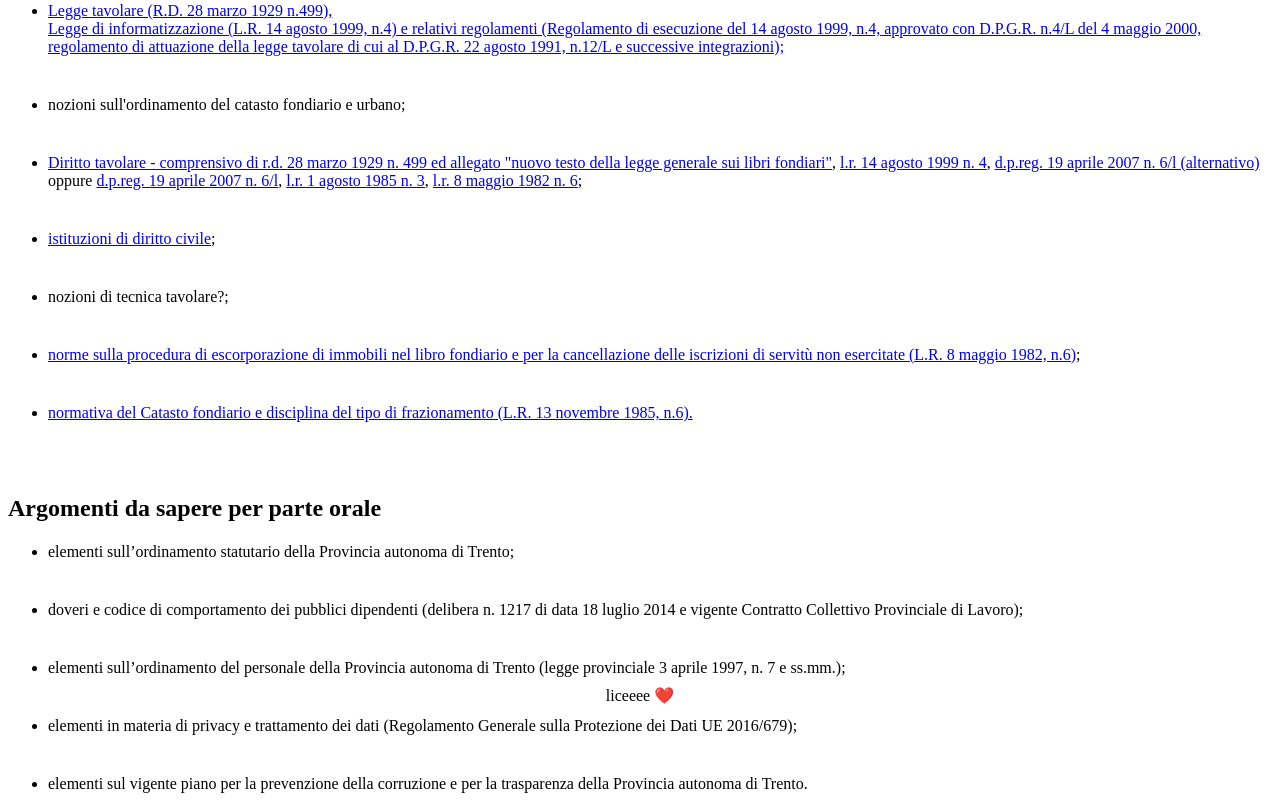
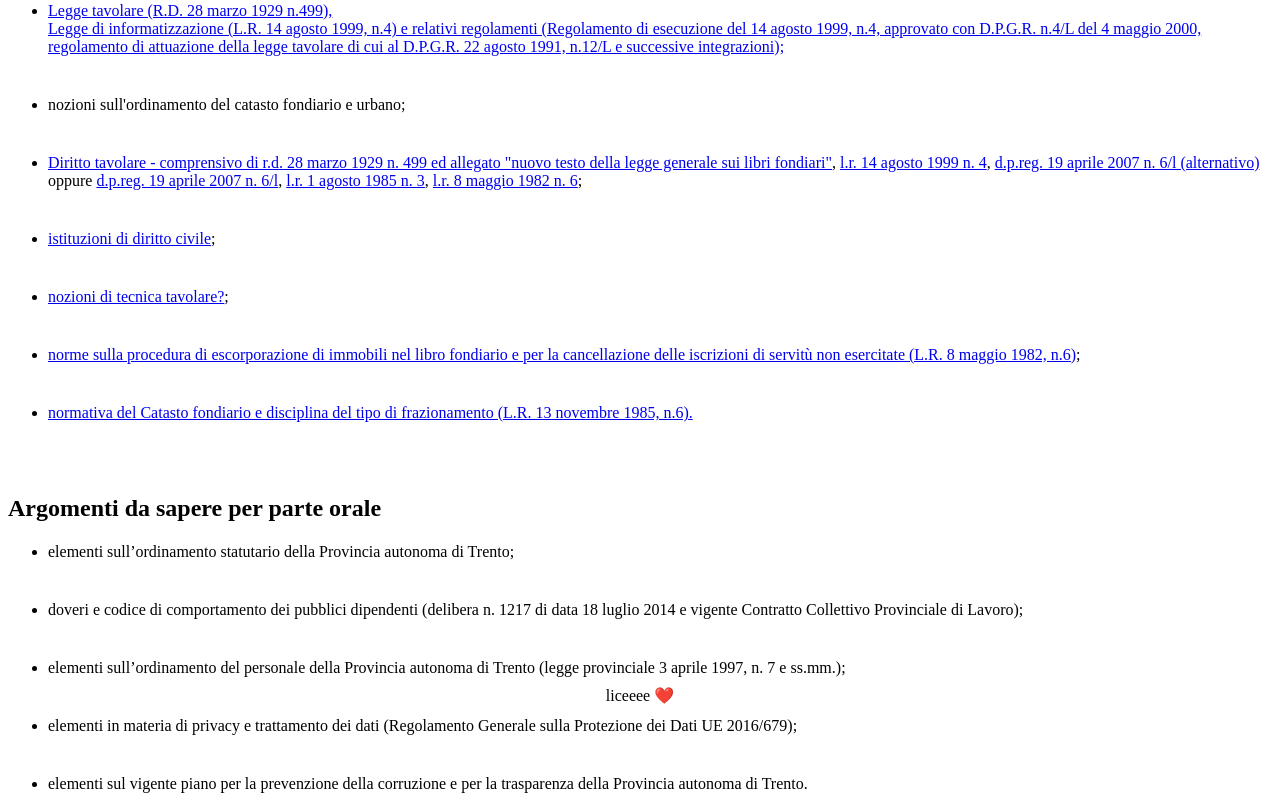
Before and after one commit to r3ftch/concorso_tavolare, a plain HTML site: page index.html in a window 1280 px wide. Shown: the part 79-889 px from the top of the page. Drawn offline with Linux system fonts and the light colour scheme.

Commit message:
Update index.html

```diff
--- a/index.html
+++ b/index.html
@@ -42,7 +42,7 @@ footer {
             legge generale sui libri fondiari"</a>, <a href="https://drive.google.com/file/d/1ZUu2MNfdsWDY3xQe73tZoFT2iwcjLIJ0/view?usp=sharing">l.r. 14 agosto 1999 n. 4</a>, <a href="https://drive.google.com/file/d/1ZUu2MNfdsWDY3xQe73tZoFT2iwcjLIJ0/view?usp=sharing">d.p.reg. 19 aprile 2007 n. 6/l (alternativo)</a>  oppure  <a href="https://drive.google.com/file/d/1MR6zeVZuhXDZjYBV3mb9QEwfhW6MXTap/view?usp=sharing">d.p.reg. 19 aprile 2007 n. 6/l</a>, <a href="https://drive.google.com/file/d/1GMcVbBKd9Vv31bnnG9OZm4llVrV3itkf/view?usp=sharing">l.r. 1
                 agosto 1985 n. 3</a>, <a href="https://drive.google.com/file/d/11edukrrQZroMfEBrAHTLcnMdLE5GS8UF/view?usp=sharing">l.r. 8 maggio 1982 n. 6</a>;</li>
         <li><a href="https://drive.google.com/file/d/1Rq3ypudcjHqI_ItlC-pFxlcDQnvRyas_/view?usp=sharing">istituzioni di diritto civile</a>;</li>
-        <li><a hfre="https://www.provincia.bz.it/costruire-abitare/catasto-librofondiario/video-corso-platav.asp">nozioni di tecnica tavolare?</a>;</li>
+        <li><a href="https://www.provincia.bz.it/costruire-abitare/catasto-librofondiario/video-corso-platav.asp">nozioni di tecnica tavolare?</a>;</li>
         <li><a href="https://drive.google.com/file/d/11edukrrQZroMfEBrAHTLcnMdLE5GS8UF/view?usp=sharing">norme sulla procedura di escorporazione di immobili nel libro fondiario e per la
             cancellazione delle iscrizioni di servitù non esercitate (L.R. 8 maggio 1982, n.6)</a>;</li>
         <li><a href="https://drive.google.com/file/d/1GMcVbBKd9Vv31bnnG9OZm4llVrV3itkf/view?usp=sharing">normativa del Catasto fondiario e disciplina del tipo di frazionamento (L.R. 13 novembre
```
